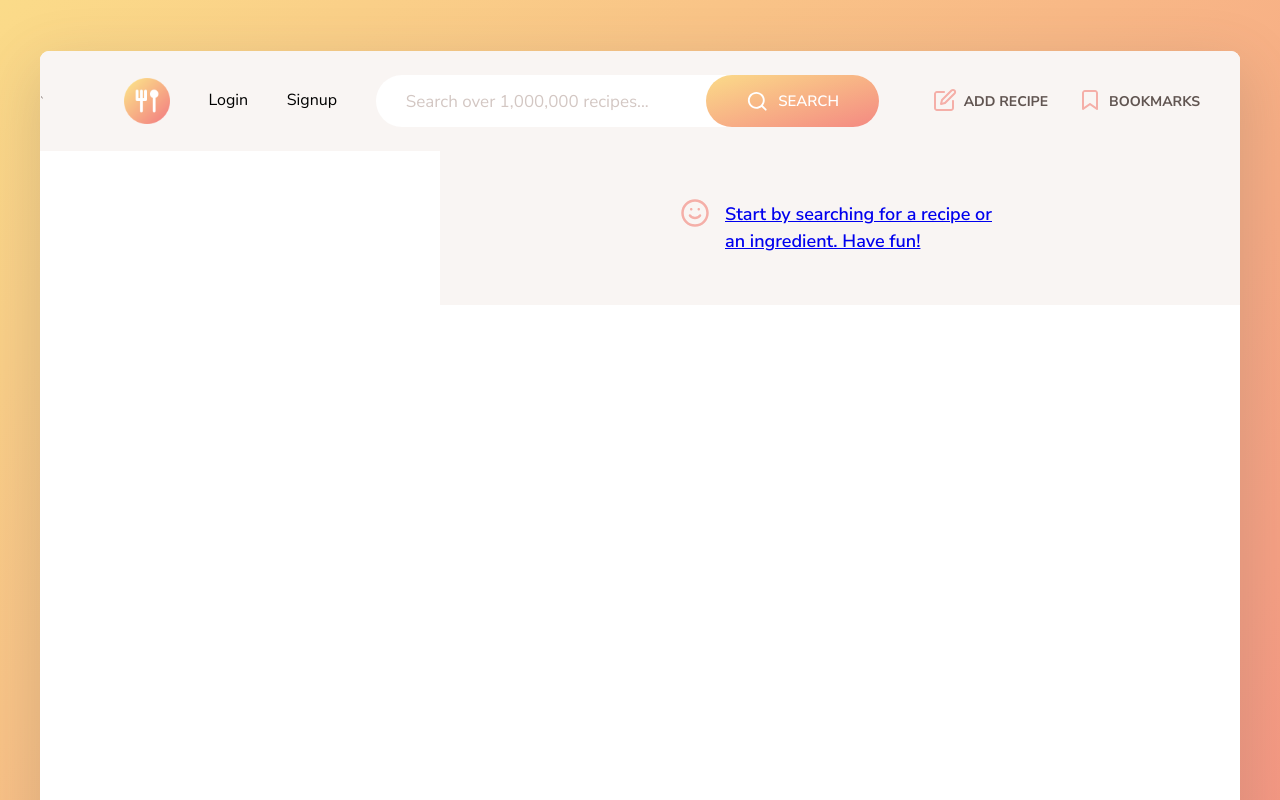
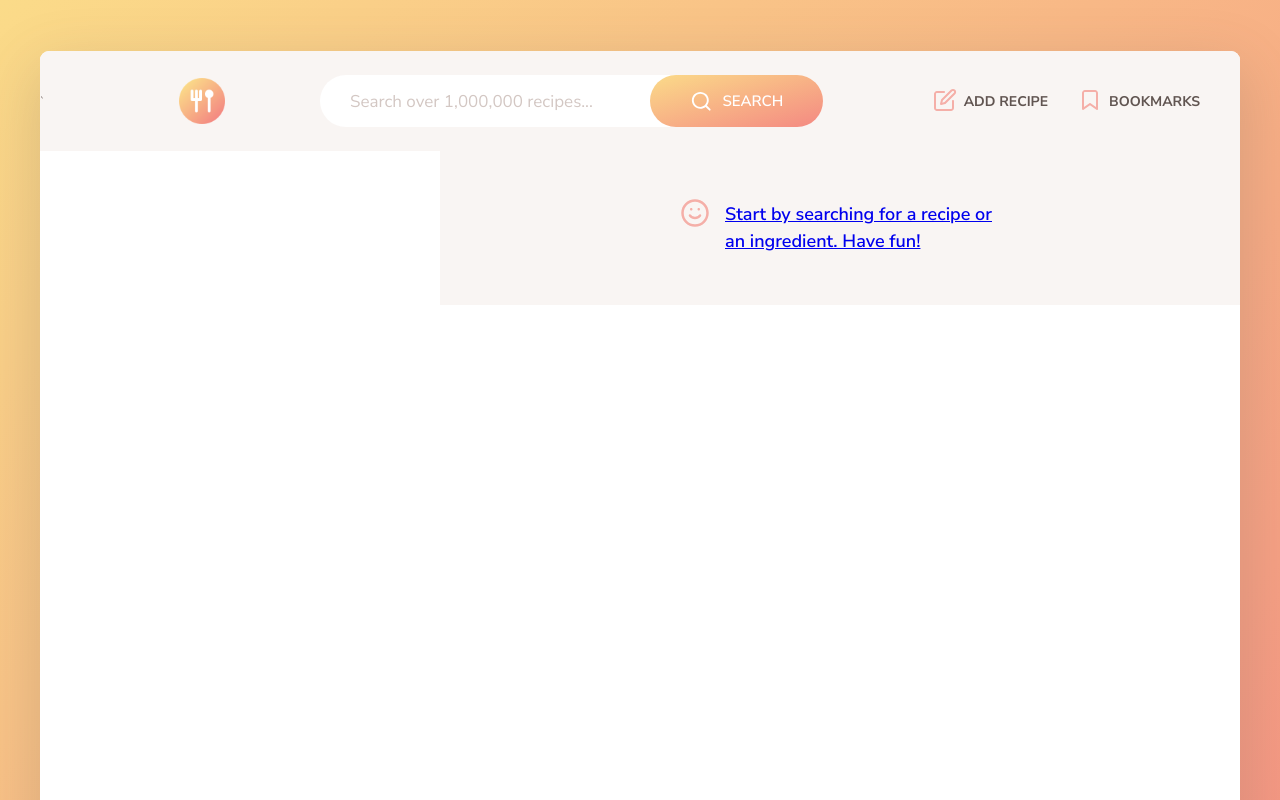
Before and after one commit to YashHarale/LookCookBook, a website built with Parcel: page index.html in a window 1280 px wide. Shown: the top 800 px of the page. Built offline with nearby package versions, Linux system fonts and the light colour scheme.

Commit message:
Removed Login and Signup

```diff
--- a/index.html
+++ b/index.html
@@ -21,8 +21,6 @@
     <div class="container">
       <header class="header">`
         <img src="src/img/favicon.png" alt="Logo" class="header__logo" />
-        <a class="login" style="text-decoration: none; font-size:16px; color: black;" href="tu.html">Login</a>
-        <a class="signup" style="text-decoration: none; font-size:16px; color:black;" href="tu.html">Signup</a>
         <form class="search">
           <input
             type="text"
--- a/package.json
+++ b/package.json
@@ -18,8 +18,12 @@
     "parcel": "^2.6.2"
   },
   "dependencies": {
+    "body-parser": "^1.20.2",
     "chalk": "^5.2.0",
+    "express": "^4.18.2",
     "fracty": "^1.0.11",
+    "mongoose": "^7.1.0",
+    "nodemon": "^2.0.22",
     "regenerator-runtime": "^0.13.9"
   }
 }
```
Also changed, not shown: 1 other file.
